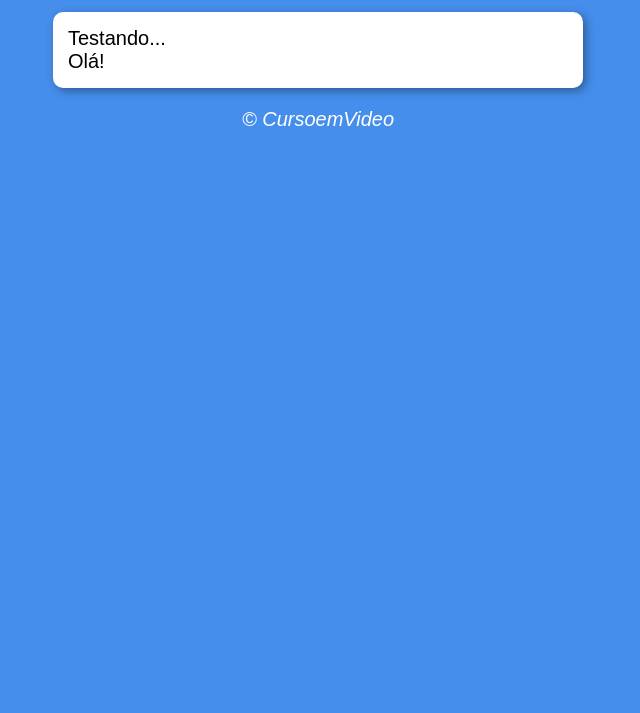
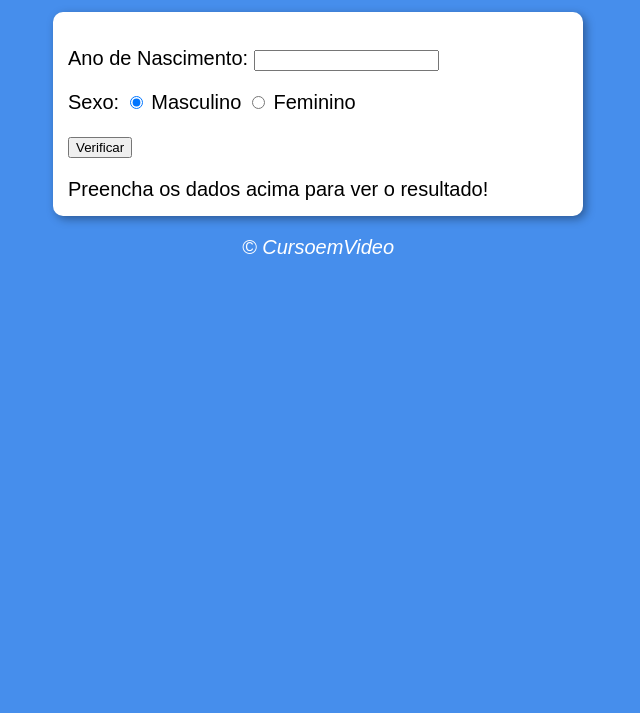
Before and after one commit to KaioSumikawa/javascript-course, a plain HTML site: page lesson-10/ex013.html in a window 1280 px wide. Shown: the part 87-800 px from the top of the page, without its empty margins (322-962 px from the left). Drawn offline with Linux system fonts and the light colour scheme.

Commit message:
Update lesson-10

```diff
--- a/lesson-10/ex013.html
+++ b/lesson-10/ex013.html
@@ -3,19 +3,30 @@
 <head>
     <meta charset="UTF-8">
     <meta name="viewport" content="width=device-width, initial-scale=1.0">
-    <title>Modelo de Exercício</title>
+    <title>Verificador de Idade</title>
     <link rel="stylesheet" href="style.css">
 </head>
 <body>
     <header>
-        <h1>Título</h1>
+        <h1>Verificador de Idade</h1>
     </header>
     <section>
         <div>
-            Testando...
+            <p>Ano de Nascimento:
+                <input type="number" name="txtano" id="txtano" min="0">
+            </p>
+            <p>Sexo:
+                <input type="radio" name="radsex" id="mas" checked>
+                <label for="mas">Masculino</label>
+                <input type="radio" name="radsex" id="fem">
+                <label for="fem">Feminino</label>
+            </p>
+            <p>
+                <input type="button" value="Verificar" onclick="verificar()">
+            </p>
         </div>
-        <div>
-            Olá!
+        <div id="res">
+            Preencha os dados acima para ver o resultado!
         </div>
     </section>
     <footer>
--- a/lesson-10/script.js
+++ b/lesson-10/script.js
@@ -0,0 +1,49 @@
+function verificar() {
+    var data = new Date ()
+    var ano = data.getFullYear()
+    var fano = document.getElementById('txtano')
+    var res = document.querySelector('div#res')
+    if (fano.ariaValueMax.length == 0 || Number(fano.value) > ano) {
+        window.alert('[ERRO] Verifique os dados e tente novamente!')
+    } else {
+        var fsex = document.getElementsByName('radsex')
+        var idade = ano - Number(fano.value)
+        var genero = ''
+        var img = document.createElement('img')
+        img.setAttribute('id', 'foto')
+        if (fsex[0].checked) {
+            genero = 'Homem'
+            if (idade >=0 && idade < 10) {
+                // baby
+                img.setAttribute('src', 'photo-baby-m.png')
+            } else if (idade < 21) {
+                // young
+                img.setAttribute('src', 'photo-young-m.png')
+            } else if (idade < 50) {
+                // adult
+                img.setAttribute('src', 'photo-adult-m.png')
+            } else {
+                // old
+                img.setAttribute('src', 'photo-old-m.png')
+            }
+        } else if (fsex[1].checked) {
+            genero = 'Mulher'
+            if (idade >=0 && idade < 10) {
+                // baby
+                img.setAttribute('src', 'photo-baby-f.png')
+            } else if (idade < 21) {
+                // young
+                img.setAttribute('src', 'photo-young-f.png')
+            } else if (idade < 50) {
+                // adult
+                img.setAttribute('src', 'photo-adult-f.png')
+            } else {
+                // old
+                img.setAttribute('src', 'photo-old-f.png')
+            }
+        }
+        res.style.textAlign = 'center'
+        res.innerHTML = `Detectamos ${genero} com ${idade} anos.`
+        res.appendChild(img)
+    }
+}
```
Also changed, not shown: lesson-10/photo-adult-f.png (added), lesson-10/photo-adult-m.png (added), lesson-10/photo-baby-m.png (added), lesson-10/photo-old-f.png (added), lesson-10/photo-young-f.png (added), lesson-10/photo-young-m.png (added), 2 other files.
